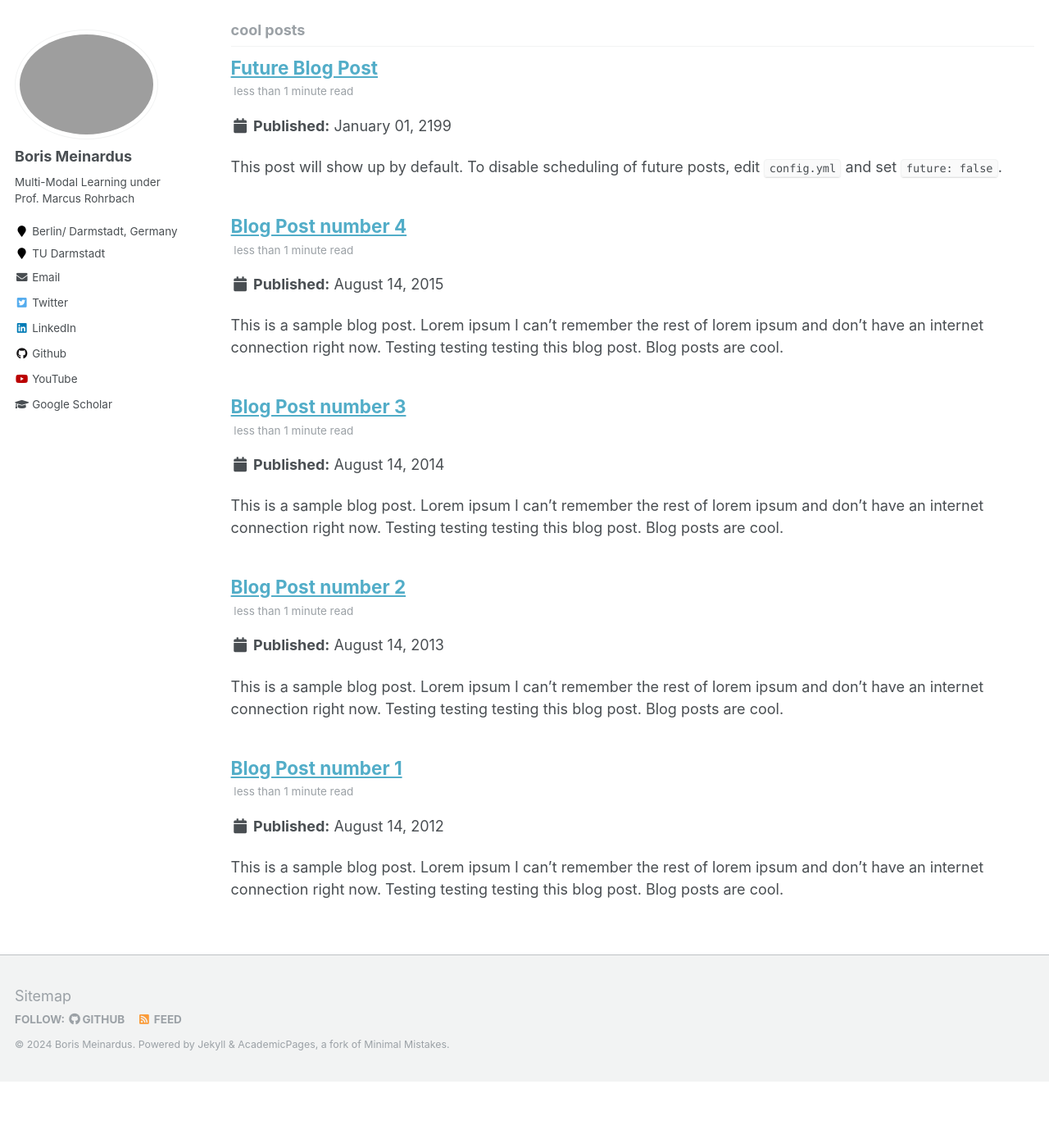
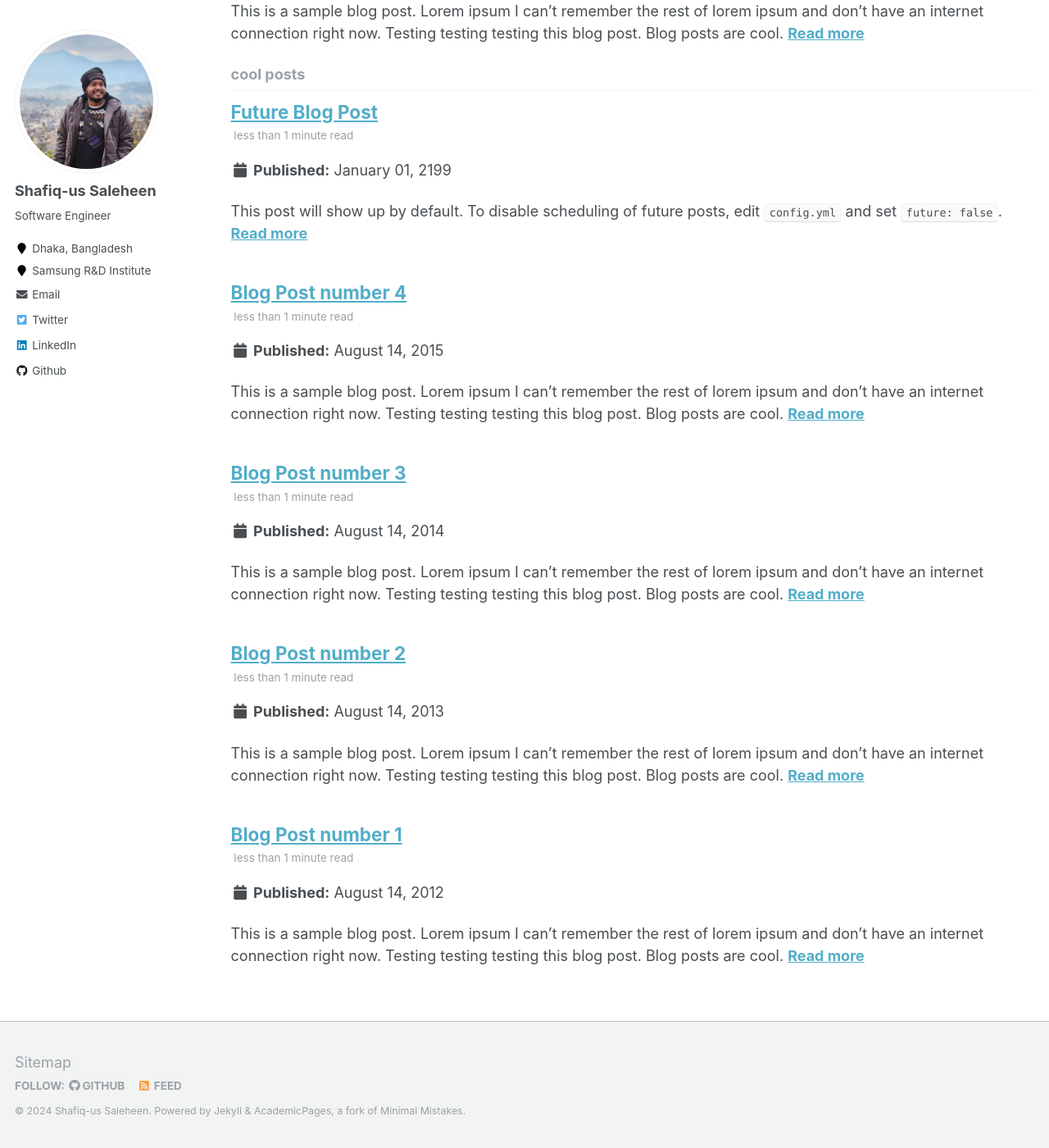
Before and after one commit to saleheenshafiq9/saleheenshafiq9.github.io, a Jekyll site: the page built from _pages/tag-archive.html, in a window 1280 px wide and 1400 px high, scrolled down 2341 px. Shown: the whole window at 82% size. Built offline with Jekyll 4.4.1, drawn with Linux system fonts in a browser that asks for light colours; before the commit the page ends 3660 px from its top, so only the background shows below that; some of the changed text lies outside the part shown.

Commit message:
own info

```diff
--- a/_config.yml
+++ b/_config.yml
@@ -7,18 +7,18 @@
 
 # Site Settings
 locale                   : "en-US"
-title                    : "Boris's Homepage"
+title                    : "Shafiq's Homepage"
 title_separator          : "-"
-name                     : &name "Boris Meinardus"
+name                     : &name "Shafiq-us Saleheen"
 description              : &description "personal description"
-url                      : https://sudo-Boris.github.io # the base hostname & protocol for your site e.g. "https://mmistakes.github.io"
+url                      : https://saleheenshafiq9.github.io # the base hostname & protocol for your site e.g. "https://mmistakes.github.io"
 baseurl                  : "" # the subpath of your site, e.g. "/blog"
-repository               : "sudo-Boris/sudo-Boris.github.io"
+repository               : "saleheenshafiq9/saleheenshafiq9.github.io"
 teaser                   :  # filename of teaser fallback teaser image placed in /images/, .e.g. "500x300.png"
 breadcrumbs              : false # true, false (default)
 words_per_minute         : 160
 future                   : true
-read_more                : "disabled" # if enabled, adds "Read more" links to excerpts
+read_more                : "enabled" # if enabled, adds "Read more" links to excerpts
 talkmap_link             : false #change to true to add link to talkmap on talks page
 comments:
   provider               : # false (default), "disqus", "discourse", "facebook", "google-plus", "staticman", "custom"
@@ -80,14 +80,14 @@ analytics:
 
 # Site Author
 author:
-  name             : "Boris Meinardus"
-  avatar           : "Profile_pic2.png"
-  bio              : "Multi-Modal Learning \n under Prof. Marcus Rohrbach"
-  location         : "Berlin/ Darmstadt, Germany"
-  employer         : "TU Darmstadt"
+  name             : "Shafiq-us Saleheen"
+  avatar           : "shafiq.jpg"
+  bio              : "Software Engineer"
+  location         : "Dhaka, Bangladesh"
+  employer         : "Samsung R&D Institute"
   pubmed           :
-  googlescholar    : "https://scholar.google.com/citations?user=UMKkDVwAAAAJ"
-  email            : "boris.meinardus00@gmail.com"
+  # googlescholar    : "https://scholar.google.com/citations?user=UMKkDVwAAAAJ"
+  email            : "saleheen.shafiq100@gmail.com"
   researchgate     :  # example: "https://www.researchgate.net/profile/yourprofile"
   uri              :
   bitbucket        :
@@ -96,24 +96,24 @@ author:
   flickr           :
   facebook         :
   foursquare       :
-  github           : "sudo-Boris"
+  github           : "saleheenshafiq9"
   google_plus      :
   keybase          :
   instagram        :
   impactstory      : #"https://profiles.impactstory.org/u/xxxx-xxxx-xxxx-xxxx"
   lastfm           :
-  linkedin         : "boris-meinardus-ba2302177"
+  linkedin         : "shafiq-saleheen"
   orcid            :
   pinterest        :
   soundcloud       :
   stackoverflow    : # http://stackoverflow.com/users/123456/username
   steam            :
   tumblr           :
-  twitter          : "BorisMeinardus"
+  twitter          : "shafiq_saleheen"
   vine             :
   weibo            :
   xing             :
-  youtube          : "@borismeinardus"
+  # youtube          : "@borismeinardus"
   wikipedia        :
 
 
```
